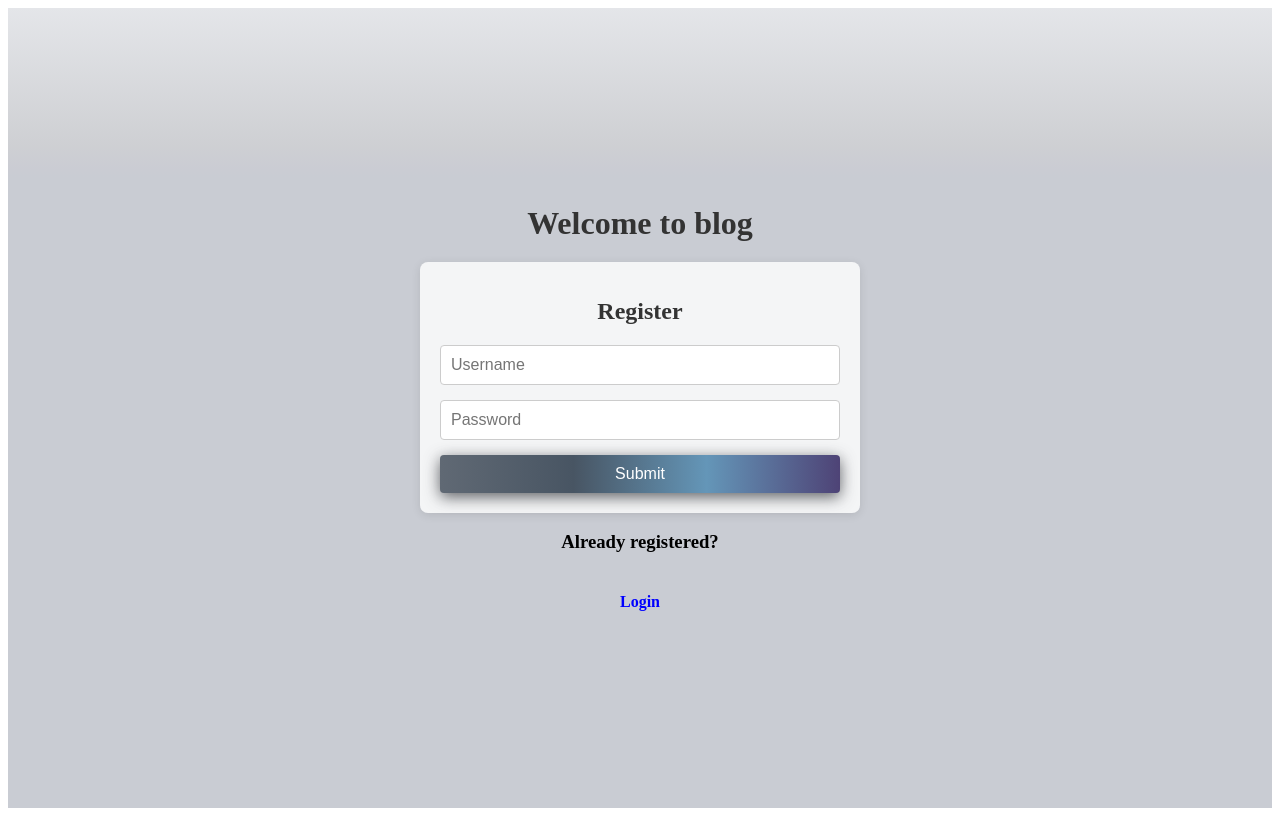
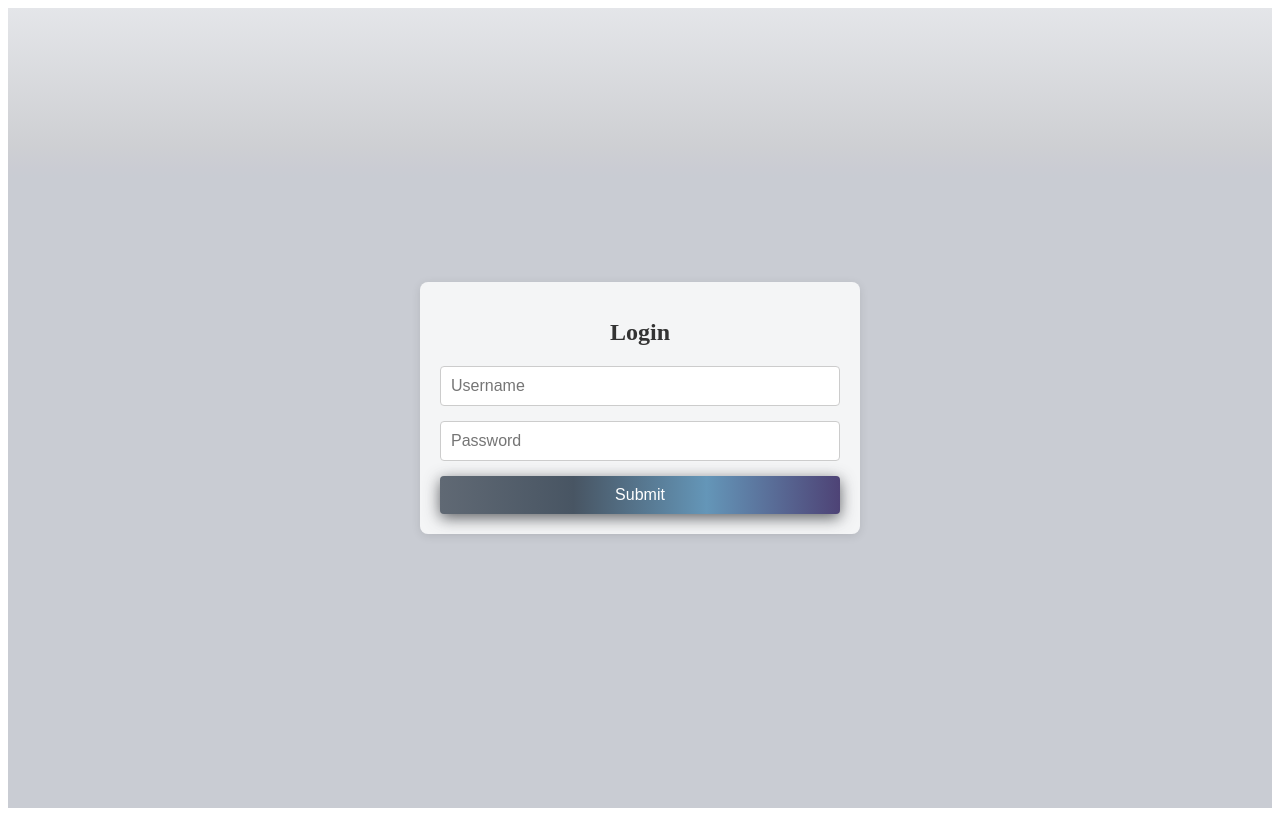
Before and after one commit to AMEYSATI/Blog, a React (Create React App) app in the folder client/: page /login in a window 1280 px wide. Built offline with nearby package versions, Linux system fonts and the light colour scheme.

Commit message:
Update Login.jsx

```diff
--- a/client/src/components/Login.jsx
+++ b/client/src/components/Login.jsx
@@ -1,28 +1,28 @@
 import React, { useState } from "react";
 import axios from 'axios';
 import { useNavigate } from 'react-router-dom';
-import './Register.css'; // Import the CSS file
+import './Login.css'; // Import the CSS file
 
-function Register() {
+function Login() {
     const [name, setName] = useState("");
     const [password, setPassword] = useState("");
     const navigate = useNavigate();
 
-    function handleNameChange(event) {
+    const handleNameChange = (event) => {
         setName(event.target.value);
     }
 
-    function handlePasswordChange(event) {
+    const handlePasswordChange = (event) => {
         setPassword(event.target.value);
     }
 
-    async function registerUser(event) {
+    const loginUser = async (event) => {
         event.preventDefault();
         try {
-            const response = await axios.post('https://blog-backend-khj7.onrender.com/register',
-                { username: name, userpassword: password },
-                { withCredentials: true }
-            );
+            const response = await axios.post('https://blog-backend-khj7.onrender.com/login',
+            { username: name, userpassword: password },
+            { withCredentials: true });
+
             if (response.status === 200) {
                 // Make a GET request to /home to ensure the session is established
                 const homeResponse = await axios.get('https://blog-backend-khj7.onrender.com/home', { withCredentials: true });
@@ -31,33 +31,32 @@ function Register() {
                 }
             }
         } catch (error) {
-            if (error.response && error.response.status === 400) {
-                alert("Username already exists");
+            if (error.response) {
+                if (error.response.status === 400 || error.response.status === 401) {
+                    alert("Invalid username or password");
+                } else {
+                    console.error('Error logging in user:', error);
+                    alert("There was an error logging in the user");
+                }
             } else {
-                console.error('There was an error registering the user:', error);
+                console.error('Error logging in user:', error);
+                alert("There was an error logging in the user");
             }
         }
     }
 
-    function goToLogin() {
-        navigate('/login');
-    }
-
     return (
-        <div className="register-background">
-            <h1 className="register-header">Welcome to blog</h1>
-            <div className="register-container">
-                <h1>Register</h1>
-                <form onSubmit={registerUser}>
-                    <input type="text" onChange={handleNameChange} value={name} placeholder="Username" />
-                    <input type="password" onChange={handlePasswordChange} value={password} placeholder="Password" />
+        <div className="login-background">
+            <div className="login-container">
+                <h1>Login</h1>
+                <form onSubmit={loginUser}>
+                    <input type="text" onChange={handleNameChange} name="username" value={name} placeholder="Username" required />
+                    <input type="password" onChange={handlePasswordChange} name="userpassword" value={password} placeholder="Password" required />
                     <button type="submit">Submit</button>
                 </form>
             </div>
-            <h3>Already registered?</h3>
-            <h4 onClick={goToLogin} className="blog-go-login">Login</h4>
         </div>
     );
 }
 
-export default Register;
+export default Login;
```
